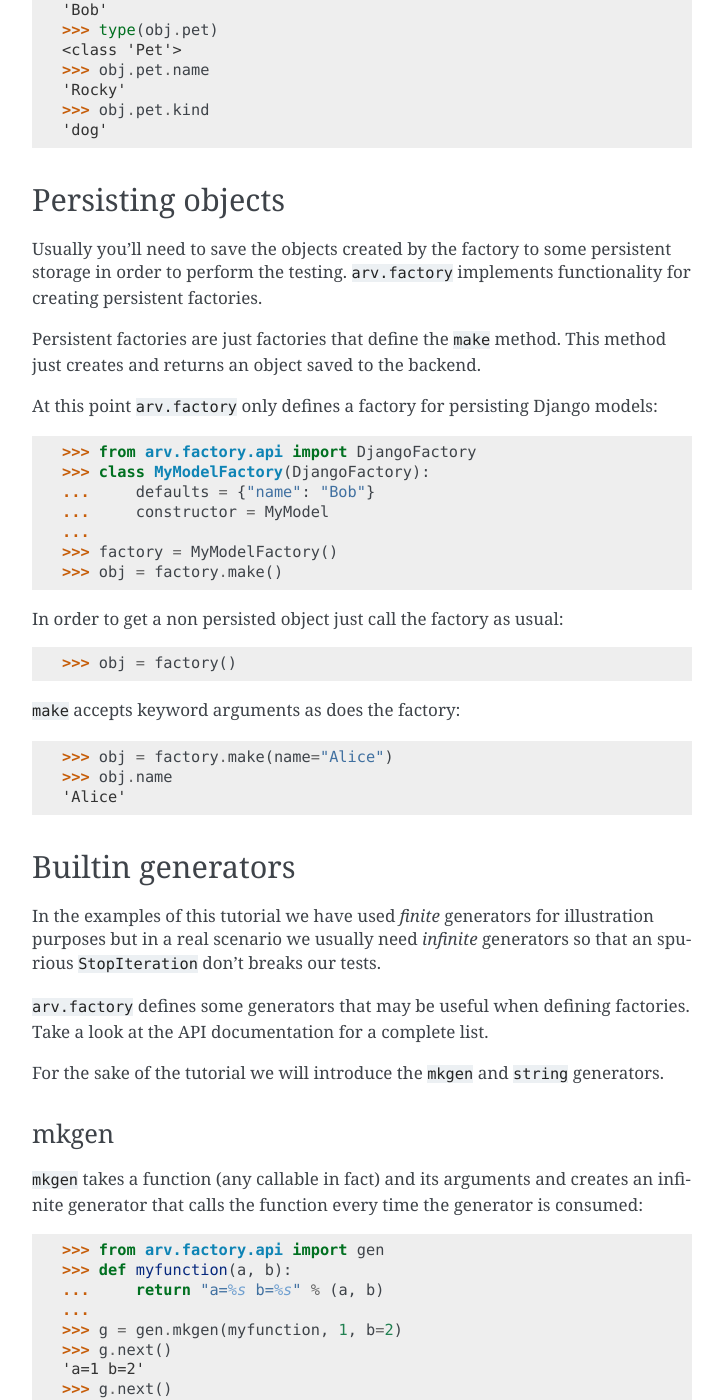
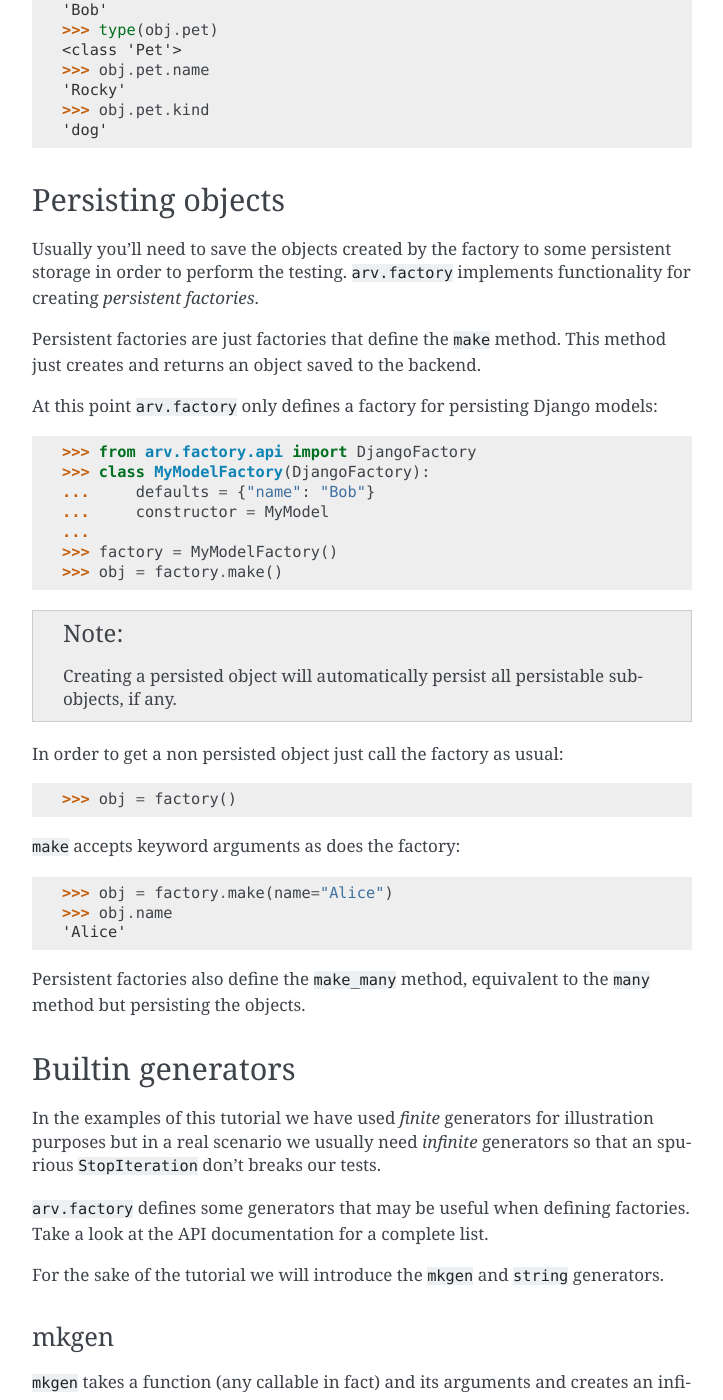
Before and after one commit to patxoca/arv.factory, a Sphinx documentation site: the page built from docs/source/tutorial.rst, in a window 1280 px wide and 1400 px high, scrolled down 7605 px. Shown: the whole window, without its empty margins (388-1111 px from the left). Built offline with Sphinx 7.4.7, drawn with Linux system fonts in a browser that asks for light colours.

Commit message:
Update tutorial.

```diff
--- a/docs/source/tutorial.rst
+++ b/docs/source/tutorial.rst
@@ -466,7 +466,7 @@ Persisting objects
 
 Usually you'll need to save the objects created by the factory to some
 persistent storage in order to perform the testing. ``arv.factory``
-implements functionality for creating persistent factories.
+implements functionality for creating *persistent factories*.
 
 Persistent factories are just factories that define the ``make``
 method. This method just creates and returns an object saved to the
@@ -485,6 +485,9 @@ Django models:
    >>> factory = MyModelFactory()
    >>> obj = factory.make()
 
+.. note:: Creating a persisted object will automatically persist all
+          persistable subobjects, if any.
+
 In order to get a non persisted object just call the factory as usual:
 
 .. code-block:: python
@@ -498,6 +501,10 @@ In order to get a non persisted object just call the factory as usual:
    >>> obj = factory.make(name="Alice")
    >>> obj.name
    'Alice'
+
+Persistent factories also define the ``make_many`` method, equivalent
+to the ``many`` method but persisting the objects.
+
 
 Builtin generators
 ==================
```
